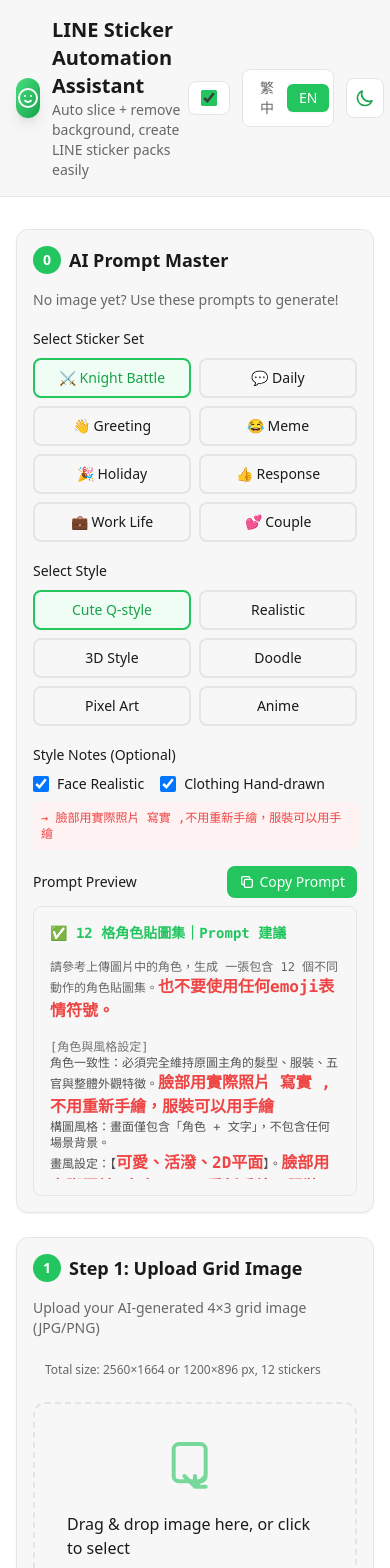
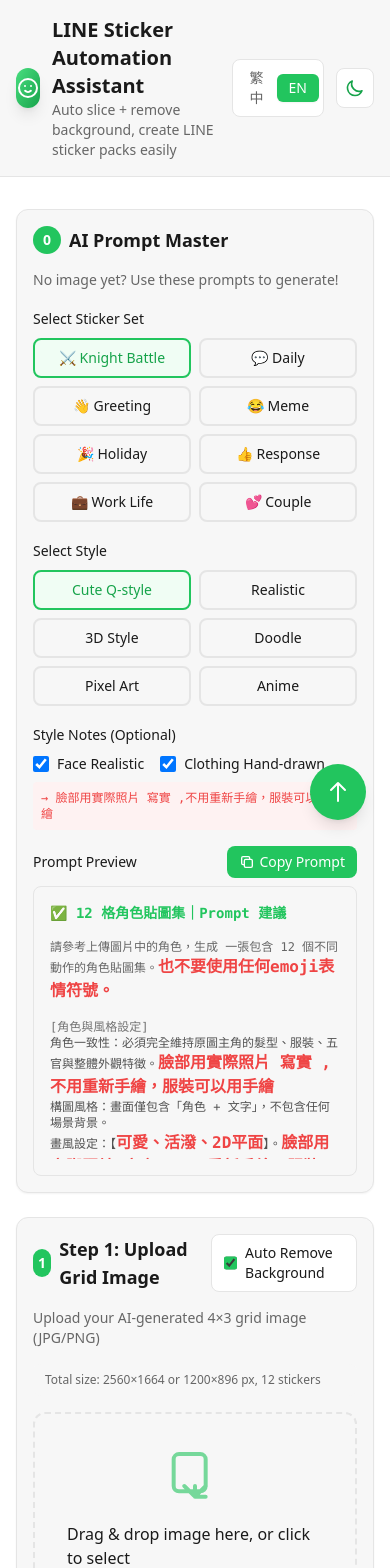
Before and after one commit to qpooqp777/line-sticker-factory, a React (Vite) app: page / in a window 390 px wide. Shown: the top 1568 px of the page. Built offline with nearby package versions, Linux system fonts and the light colour scheme.

Commit message:
Add floating scroll-to-step1 button and move removeBg to Step 1

```diff
--- a/src/App.jsx
+++ b/src/App.jsx
@@ -1,4 +1,4 @@
-import { useState } from 'react'
+import { useState, useRef } from 'react'
 import { ThemeProvider } from './contexts/ThemeContext'
 import { LanguageProvider } from './contexts/LanguageContext'
 import Header from './components/Header'
@@ -10,6 +10,9 @@
 import DownloadPanel from './components/DownloadPanel'
 
 function AppContent() {
+  // Refs
+  const step1Ref = useRef(null)
+
   // State
   const [gridImage, setGridImage] = useState(null)
   const [stickers, setStickers] = useState([])
@@ -35,12 +38,14 @@
     }
   }
 
+  // Scroll to Step 1
+  const scrollToStep1 = () => {
+    step1Ref.current?.scrollIntoView({ behavior: 'smooth', block: 'start' })
+  }
+
   return (
     <div className="min-h-screen bg-[var(--color-bg)]">
-      <Header
-        removeBg={removeBg}
-        onRemoveBgChange={setRemoveBg}
-      />
+      <Header />
 
       <main className="max-w-6xl mx-auto px-4 py-8">
         <div className="grid grid-cols-1 lg:grid-cols-3 gap-6">
@@ -49,8 +54,11 @@
             <PromptGenerator />
 
             <GridImageUploader
+              ref={step1Ref}
               gridImage={gridImage}
               onImageLoaded={handleGridImageLoaded}
+              removeBg={removeBg}
+              onRemoveBgChange={setRemoveBg}
             />
 
             <GridSlicer
@@ -86,6 +94,17 @@
         </div>
       </main>
 
+      {/* Floating button for mobile - quick scroll to Step 1 */}
+      <button
+        onClick={scrollToStep1}
+        className="lg:hidden fixed bottom-6 right-6 w-14 h-14 bg-primary-500 hover:bg-primary-600 text-white rounded-full shadow-lg flex items-center justify-center z-50 transition-all hover:scale-110"
+        title="回到步驟 1"
+      >
+        <svg className="w-6 h-6" fill="none" stroke="currentColor" viewBox="0 0 24 24">
+          <path strokeLinecap="round" strokeLinejoin="round" strokeWidth={2} d="M5 10l7-7m0 0l7 7m-7-7v18" />
+        </svg>
+      </button>
+
       <footer className="border-t border-[var(--color-border)] py-6 mt-8">
         <div className="max-w-6xl mx-auto px-4 text-center text-sm text-[var(--color-text-secondary)]">
           LINE 貼圖自動化助手 Clone • Built with React + Tailwind CSS
--- a/src/components/GridImageUploader.jsx
+++ b/src/components/GridImageUploader.jsx
@@ -1,7 +1,7 @@
-import { useState, useRef, useCallback } from 'react'
+import { useState, useRef, useCallback, forwardRef } from 'react'
 import { useLanguage } from '../contexts/LanguageContext'
 
-export default function GridImageUploader({ onImageLoaded, gridImage }) {
+const GridImageUploader = forwardRef(function GridImageUploader({ onImageLoaded, gridImage, removeBg, onRemoveBgChange }, ref) {
   const { t } = useLanguage()
   const [isDragging, setIsDragging] = useState(false)
   const [sizeWarning, setSizeWarning] = useState(null)
@@ -74,17 +74,29 @@
   }
 
   return (
-    <div className="card space-y-4">
+    <div ref={ref} className="card space-y-4">
       <div className="flex items-center justify-between">
         <h2 className="text-lg font-semibold flex items-center gap-2">
           <span className="w-7 h-7 bg-primary-500 text-white rounded-full flex items-center justify-center text-sm font-bold">1</span>
           {t('step1Title')}
         </h2>
-        {gridImage && (
-          <button onClick={handleClear} className="text-sm text-red-500 hover:text-red-600">
-            {t('clearAll')}
-          </button>
-        )}
+        <div className="flex items-center gap-2">
+          {/* Auto Remove Background Toggle */}
+          <label className="flex items-center gap-2 cursor-pointer px-3 py-2 rounded-lg bg-[var(--color-bg)] border border-[var(--color-border)] hover:border-primary-400 transition-colors">
+            <input
+              type="checkbox"
+              checked={removeBg}
+              onChange={(e) => onRemoveBgChange(e.target.checked)}
+              className="w-4 h-4 accent-primary-500"
+            />
+            <span className="text-sm text-[var(--color-text)]">{t('removeBgOption')}</span>
+          </label>
+          {gridImage && (
+            <button onClick={handleClear} className="text-sm text-red-500 hover:text-red-600">
+              {t('clearAll')}
+            </button>
+          )}
+        </div>
       </div>
 
       <p className="text-sm text-[var(--color-text-secondary)]">{t('step1Desc')}</p>
@@ -133,4 +145,6 @@
       )}
     </div>
   )
-}
+})
+
+export default GridImageUploader
--- a/src/components/Header.jsx
+++ b/src/components/Header.jsx
@@ -1,7 +1,7 @@
 import { useLanguage } from '../contexts/LanguageContext'
 import { useTheme } from '../contexts/ThemeContext'
 
-export default function Header({ removeBg, onRemoveBgChange }) {
+export default function Header() {
   const { lang, setLang, t } = useLanguage()
   const { isDark, toggle } = useTheme()
 
@@ -22,17 +22,6 @@
           </div>
 
           <div className="flex items-center gap-3">
-            {/* Remove Background Toggle */}
-            <label className="flex items-center gap-2 cursor-pointer px-3 py-2 rounded-lg bg-[var(--color-bg)] border border-[var(--color-border)] hover:border-primary-400 transition-colors">
-              <input
-                type="checkbox"
-                checked={removeBg}
-                onChange={(e) => onRemoveBgChange(e.target.checked)}
-                className="w-4 h-4 accent-primary-500"
-              />
-              <span className="text-sm text-[var(--color-text)] hidden sm:inline">{t('removeBgOption')}</span>
-            </label>
-
             {/* Language Toggle */}
             <div className="flex items-center bg-[var(--color-bg)] rounded-lg p-1 border border-[var(--color-border)]">
               <button
```
